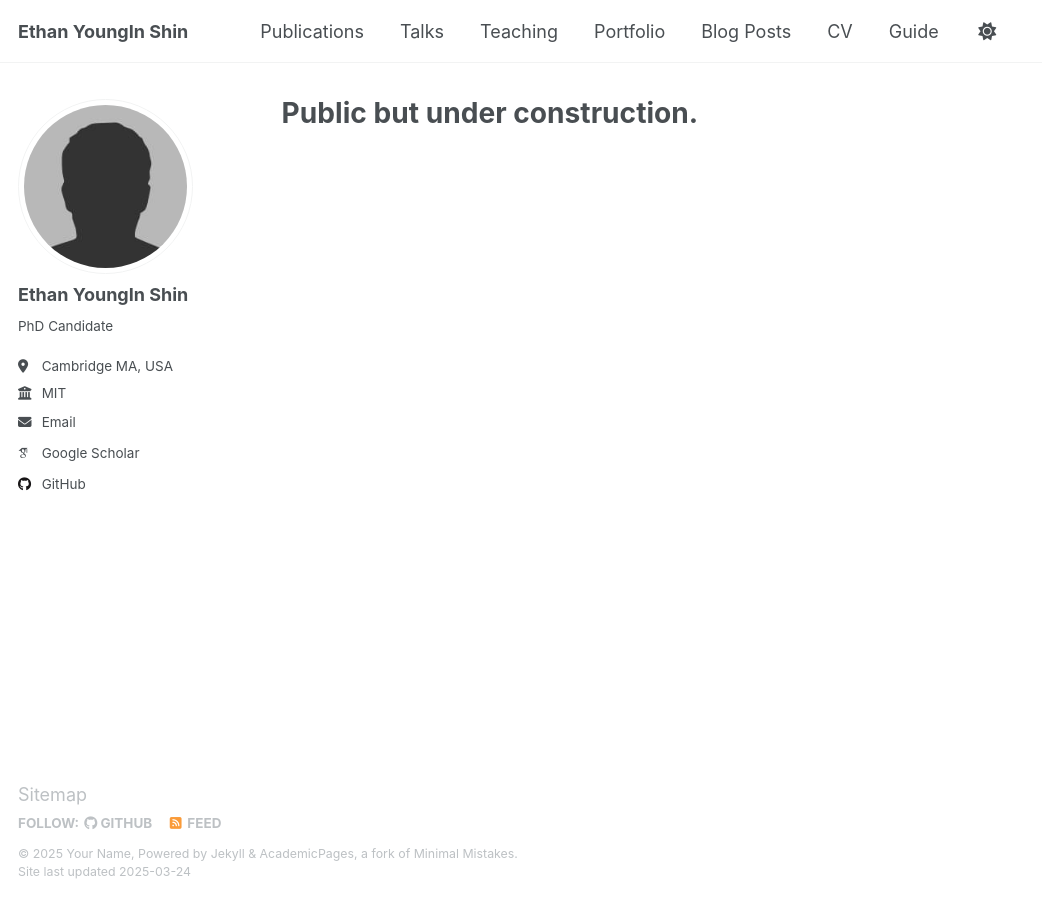
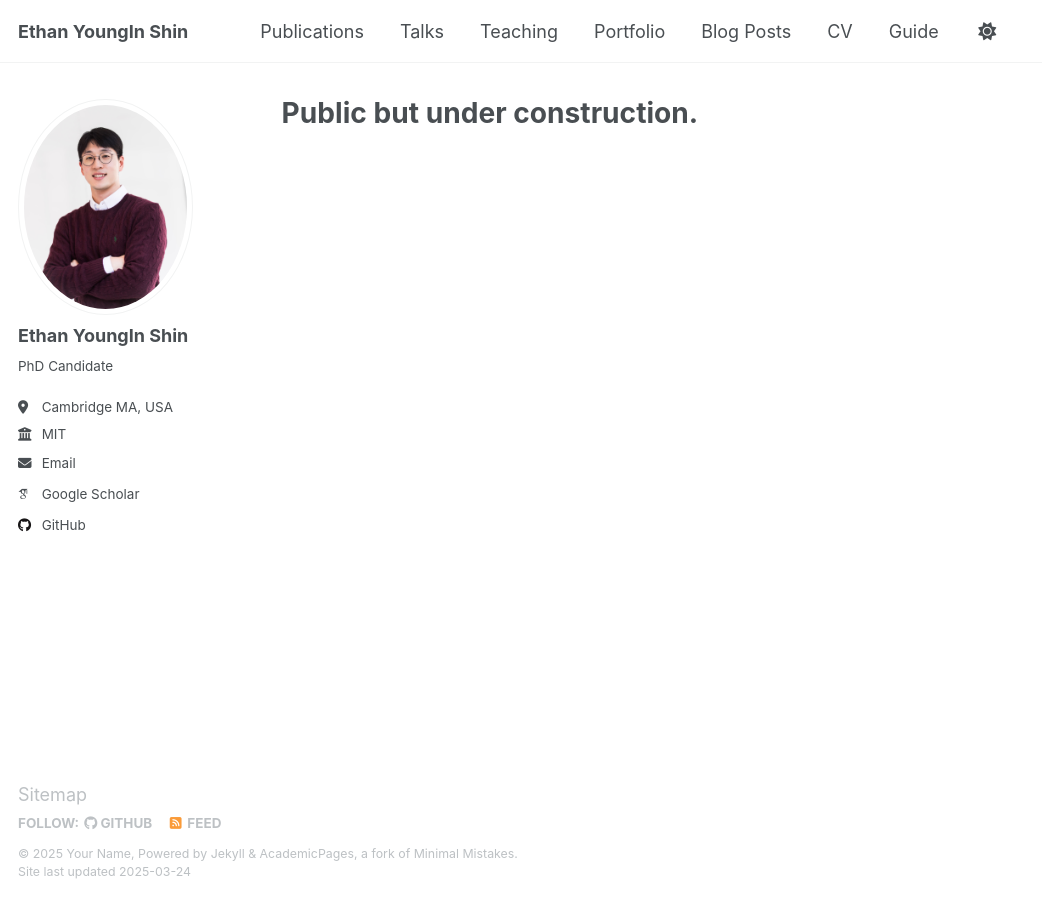
Before and after one commit to duddlshin/duddlshin.github.io, a Jekyll site: the page built from _pages/about.md, in a window 1280 px wide. Shown: the whole page, without its empty margins (0-1042 px from the left). Built offline with Jekyll 4.4.1, drawn with Linux system fonts in a browser that asks for light colours; some web fonts are replaced.

Commit message:
Update _config.yml

```diff
--- a/_config.yml
+++ b/_config.yml
@@ -22,7 +22,7 @@ repository               : "academicpages/academicpages.github.io"
 #               Additional customization can be done by editing /_includes/author-profile.html
 author:
   # Biographic information
-  avatar           : "bio-photo.jpg"
+  avatar           : "github_bio_photo.jpeg"
   name             : "Ethan YoungIn Shin"
   pronouns         : # example: "she/her"
   bio              : "PhD Candidate"
```
